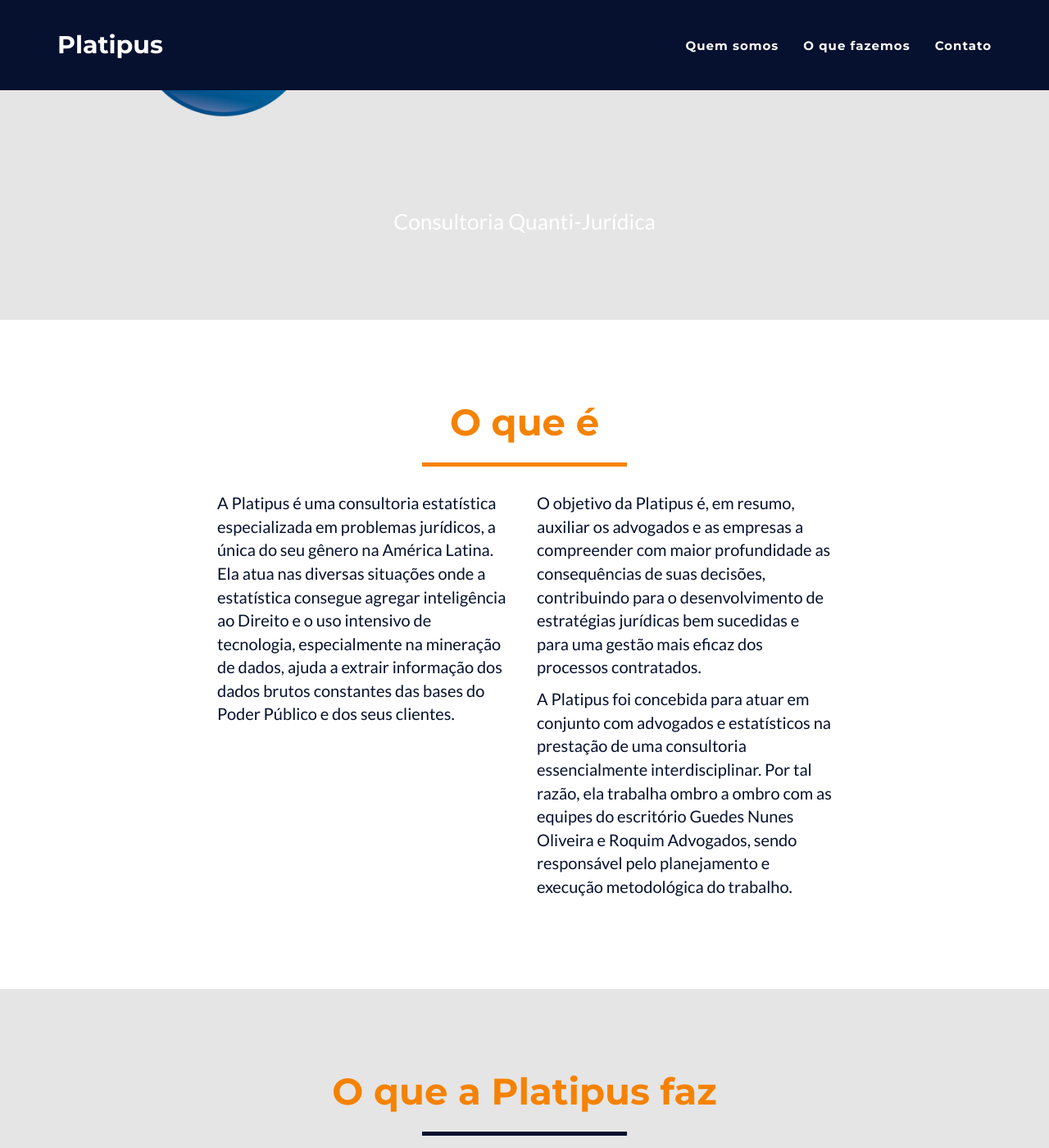
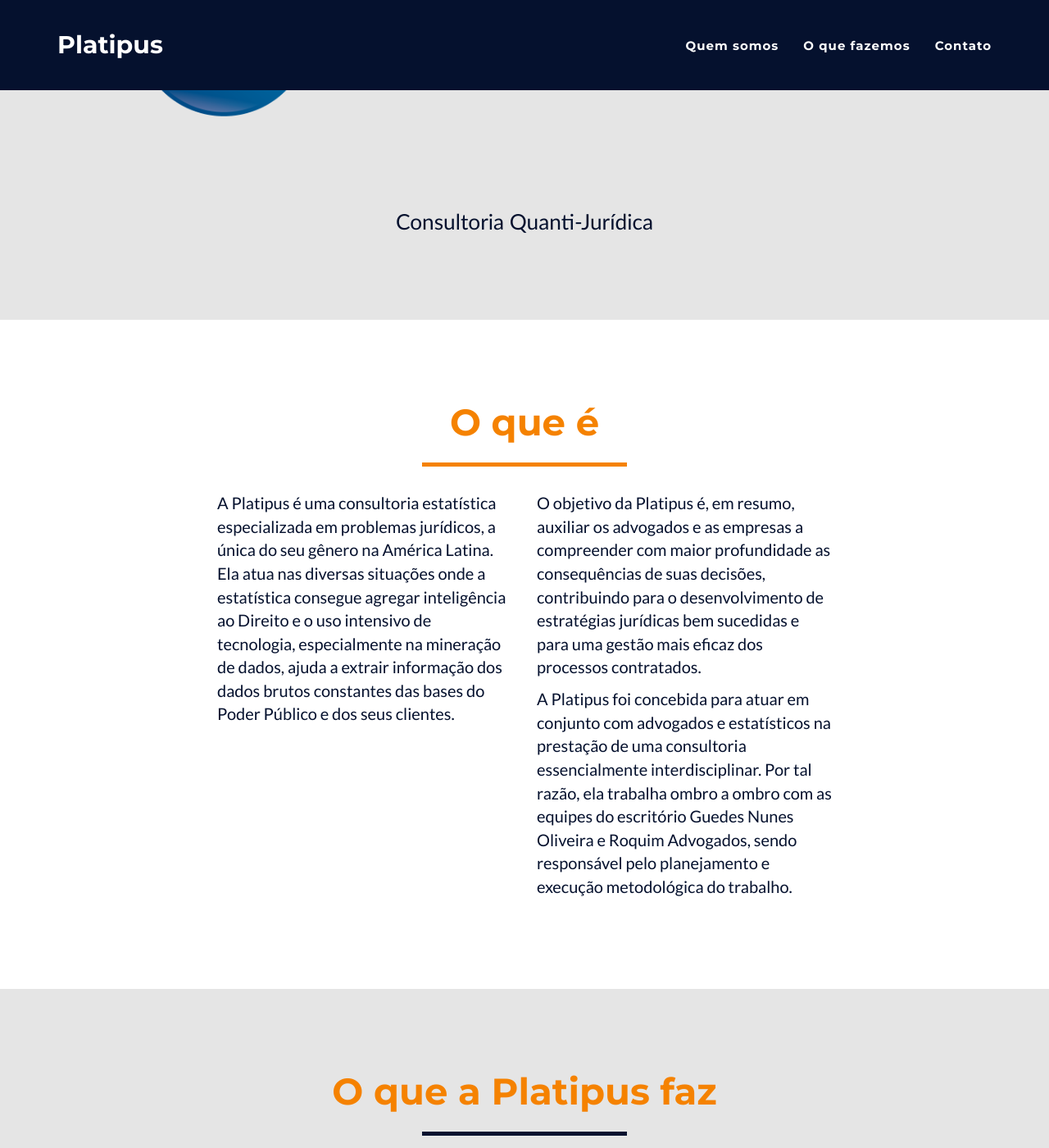
Before and after one commit to platipusc/platipus.github.io, a Jekyll site: the page built from index.html, in a window 1280 px wide and 1400 px high, scrolled down 346 px. Shown: the whole window at 82% size. Built offline with Jekyll 4.4.1, drawn with Linux system fonts in a browser that asks for light colours.

Commit message:
cor da letrasss

```diff
--- a/_includes/css/main.css
+++ b/_includes/css/main.css
@@ -99,7 +99,7 @@
 header .intro-text .name {
     display: block;
     /*text-transform: uppercase;*/
-    font-family: "Trebuchet MS", Montserrat,"Helvetica Neue",Helvetica,Arial,sans-serif;
+    font-family: "Trebuchet MS", "Helvetica Neue",Helvetica,Arial,sans-serif;
     font-size: 2em;
     font-weight: 700;
 }
@@ -107,6 +107,9 @@
 header .intro-text .skills {
     font-size: 1.25em;
     font-weight: 300;
+    font-family: "Trebuchet MS","Helvetica Neue",Helvetica,Arial,sans-serif;
+    color: #{{  site.color.secondary  }};
+
 }
 
 @media(min-width:768px) {
```
